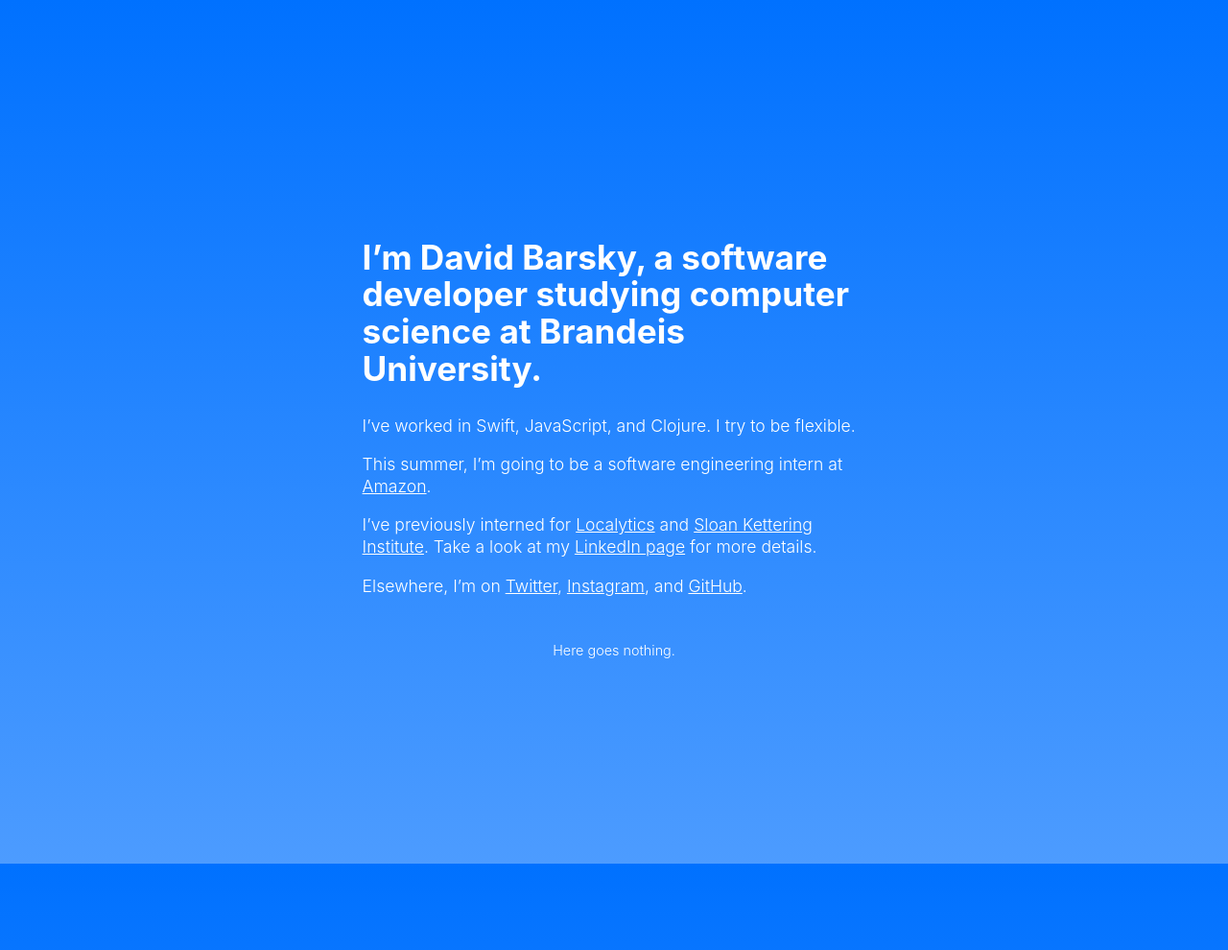
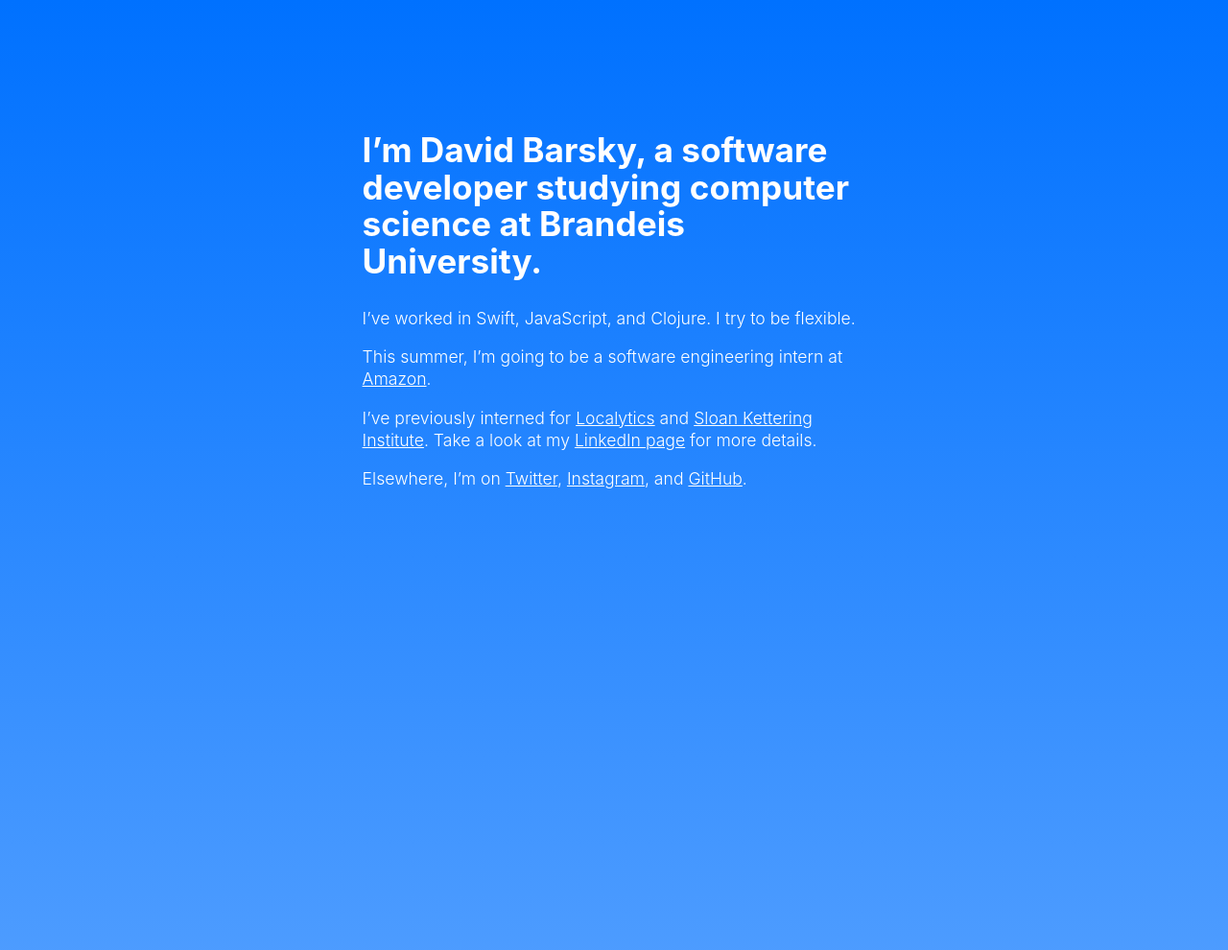
Before and after one commit to davidbarsky/davidbarsky.github.io, a Jekyll site: the page built from index.html, in a window 1280 px wide. Shown: the whole page at 96% size. Built offline with Jekyll 4.4.1, drawn with Linux system fonts in a browser that asks for light colours; before the commit the page ends 900 px from its top, so only the background shows below that.

Commit message:
fixed spacing

```diff
--- a/css/main.scss
+++ b/css/main.scss
@@ -19,12 +19,6 @@
   font-family: $body-font-family;
   background: linear-gradient($blue, lighten($blue, 15));
 
-  display: flex;
-  min-height: 100vh;
-  flex-direction: column;
-  max-width: 560px;
-  margin: auto;
-
   font-size: 1.1rem;
   font-weight: 300;
   line-height: 1.3;
@@ -42,12 +36,17 @@
 }
 
 .container {
-  align-items: center;
-  justify-content: center;
+  display: flex;
+  padding-top: 10vh;
+  min-height: 100vh;
+  flex-direction: column;
+  max-width: 560px;
+  margin: auto;
 }
 
 article {
   padding: 1em;
+  align-self: flex-start;
 }
 
 footer {
--- a/index.html
+++ b/index.html
@@ -13,7 +13,3 @@
 
   <p>Elsewhere, I’m on <a href="https://twitter.com/thramp">Twitter</a>, <a href="https://instagram.com/thramp">Instagram</a>, and <a href="https://github.com/davidbarsky">GitHub</a>.
 </article>
-
-<footer>
-  <p>Here goes nothing.</p>
-</footer>
```
